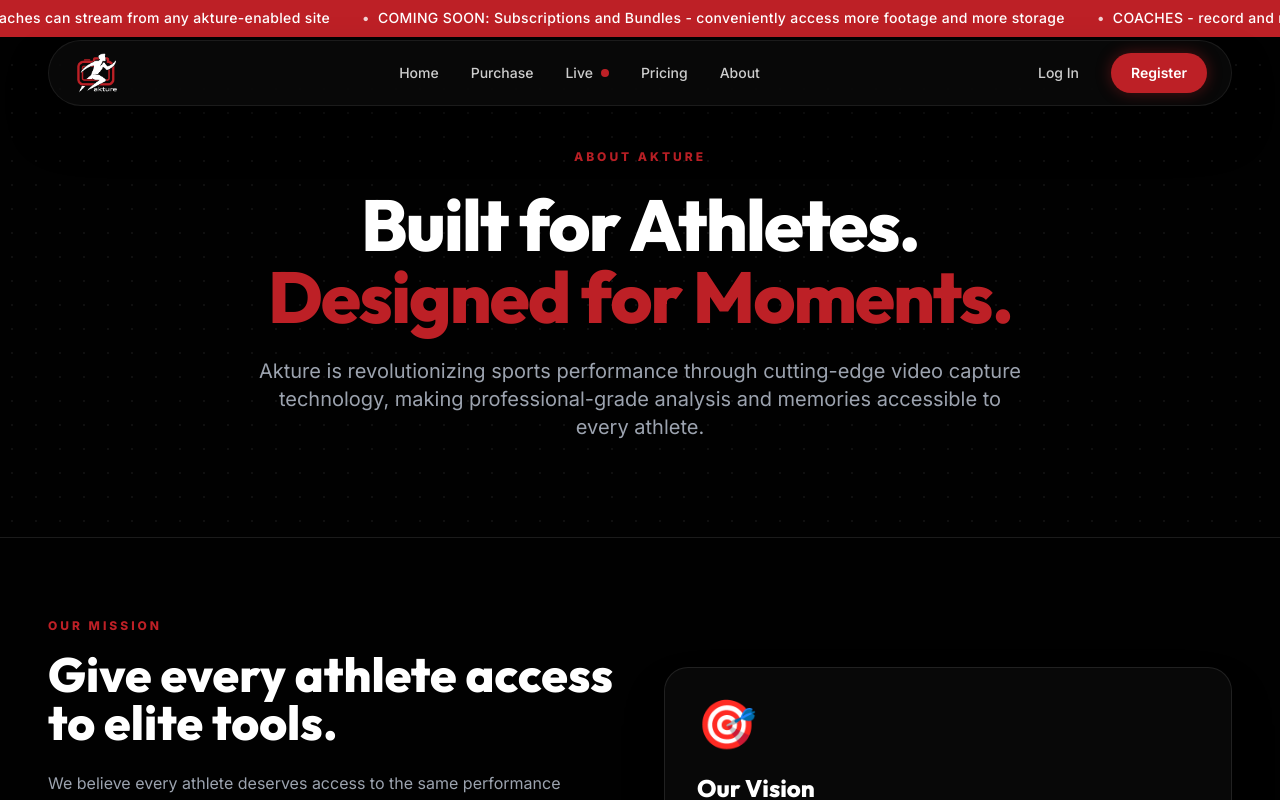
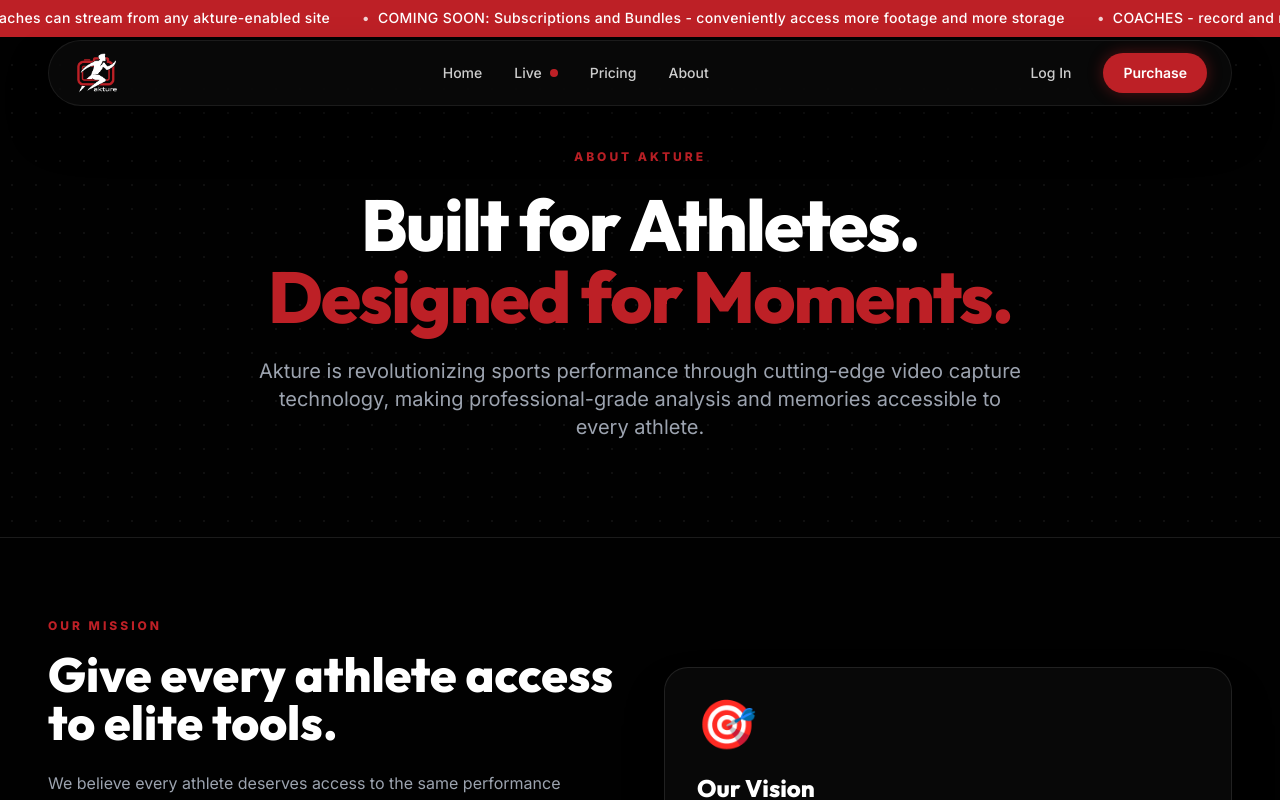
Before and after one commit to Akture/New-Frontend, a React (Create React App) app: page /about in a window 1280 px wide. Shown: the top 800 px of the page. Built offline with nearby package versions, Linux system fonts and the light colour scheme.

Commit message:
Updated Header, reroute purchase page, fixed text errors
Header includes Purchase button that links to akture.video/explore

```diff
--- a/src/components/Header/Header.jsx
+++ b/src/components/Header/Header.jsx
@@ -8,7 +8,6 @@
 
   const navLinks = [
     { label: 'Home', to: '/' },
-    { label: 'Purchase', to: '/purchase' },
     { label: 'Live', to: '/livestreams', live: true },
     { label: 'Pricing', to: '/pricing' },
     { label: 'About', to: '/about' },
@@ -72,11 +71,11 @@
             </Link>
 
             <Link
-              to="/register"
+              to="https://akture.video/explore"
               className="bg-ember hover:bg-red-700 text-white px-5 py-2.5 rounded-full text-sm font-semibold transition-all min-w-max lg:ml-4"
               style={{ boxShadow: '0 0 15px rgba(189,32,38,0.4)' }}
             >
-              Register
+              Purchase
             </Link>
           </div>
         </div>
@@ -116,12 +115,12 @@
             </Link>
 
             <Link
-              to="/register"
+              to="/https://akture.video/explore"
               onClick={() => setMobileOpen(false)}
               className="bg-ember hover:bg-red-700 text-white px-5 py-2.5 rounded-full text-sm font-semibold transition-all text-center"
               style={{ boxShadow: '0 0 15px rgba(189,32,38,0.4)' }}
             >
-              Register
+              Purchase
             </Link>
           </nav>
         </div>
--- a/src/components/NewsletterCalloutSection/NewsletterCalloutSection.jsx
+++ b/src/components/NewsletterCalloutSection/NewsletterCalloutSection.jsx
@@ -26,7 +26,7 @@
               Get the Most Out of Your Akture Experience
             </h2>
             <p className="text-marble/60 text-lg">
-              Subscribe to Akture\'s monthly newsletter to stay up-to-date on all the action, see highlights of users and facilities, and get early notice of exclusive opportunities.
+              Subscribe to Akture's monthly newsletter to stay up-to-date on all the action, see highlights of users and facilities, and get early notice of exclusive opportunities.
             </p>
           </div>
 
```
